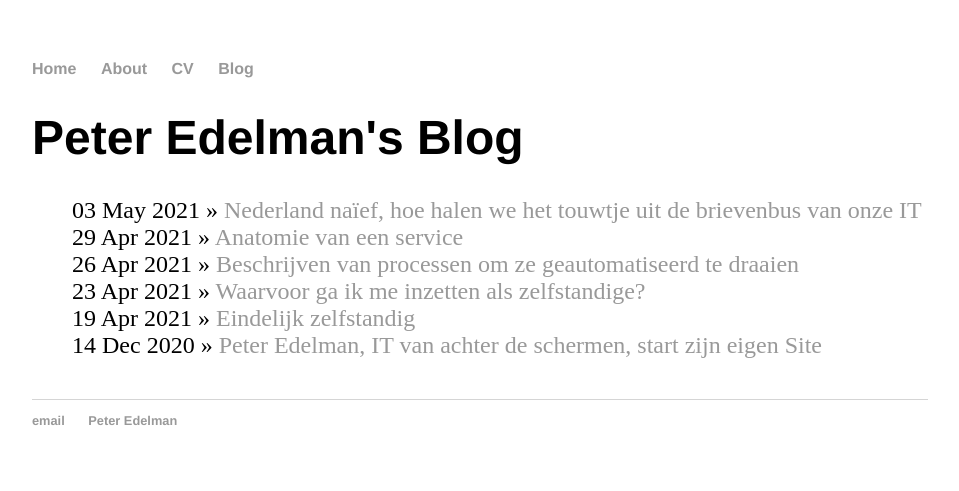
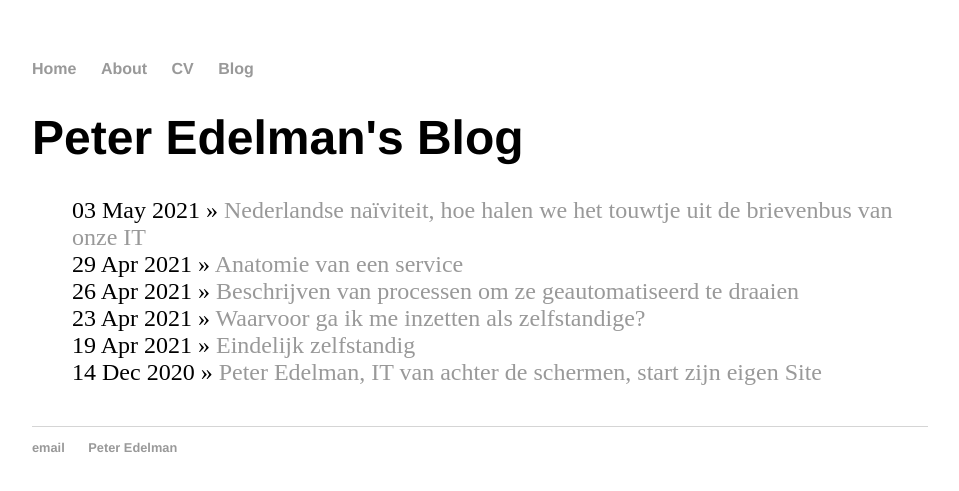
Before and after one commit to paedelm/paedelm.github.io, a Jekyll site: the page built from blog/index.html, in a window 1280 px wide. Shown: the top 491 px of the page, without its empty margins (160-1119 px from the left). Built offline with Jekyll 4.4.1, drawn with Linux system fonts in a browser that asks for light colours.

```diff
--- a/_posts/2021-05-03-Touwtje-uit-de-brievenbus.md
+++ b/_posts/2021-05-03-Touwtje-uit-de-brievenbus.md
@@ -1,11 +1,11 @@
 ---
 layout: post
-title: "Nederland naïef, hoe halen we het touwtje uit de brievenbus van onze IT"
+title: "Nederlandse naïviteit, hoe halen we het touwtje uit de brievenbus van onze IT"
 date: 2021-05-03
 ---
-> Nederlanders zijn goed van vertrouwen, zie onze oudere IT achtergrond systemen. Voor handmatige correctie en onderhoud zijn die systemen vriendelijk toegankelijk gemaakt alsof er een touwtje uit de brievenbus hangt. Daar komen nu ook "foute" specialisten op af met soms heel vervelende gevolgen. We moeten van dat handmatige af, dan kan dat touwtje weg. Pas ze aan. Met hedendaagse technieken en wat inspanning krijgen we ze weer betrouwbaar en veilig. Wacht er niet te lang mee. Doe het nu!
+> Wij zijn goed van vertrouwen, zie onze oudere IT systemen. Voor handmatige correctie en onderhoud zijn die systemen vriendelijk toegankelijk gemaakt alsof er een touwtje uit de brievenbus hangt. Daar komen nu ook "foute" specialisten op af met soms heel vervelende gevolgen. We moeten van dat handmatige af, dan kan dat touwtje weg. Pas die systemen aan. Met hedendaagse technieken en wat inspanning krijgen we ze weer betrouwbaar en veilig. Wacht er niet te lang mee. Doe het nu!
 
-## (Te)Goed van vertrouwen
+## Goed van vertrouwen
 
   ![](/touwtje.jpg)
   Dat is eigenlijk een gunstige eigenschap, kennelijk vertrouwen wij elkaar en zijn we verbaasd maar ook boos als iemand dat vertrouwen schaadt. Te goed van vertrouwen is een vorm van naïviteit die genadeloos kan worden afgestraft, sprookjes zijn soms wreed maar je kan er wat van leren.
```
Also changed, not shown: other parts of _posts/2021-05-03-Touwtje-uit-de-brievenbus.md (+1 -1 lines).
